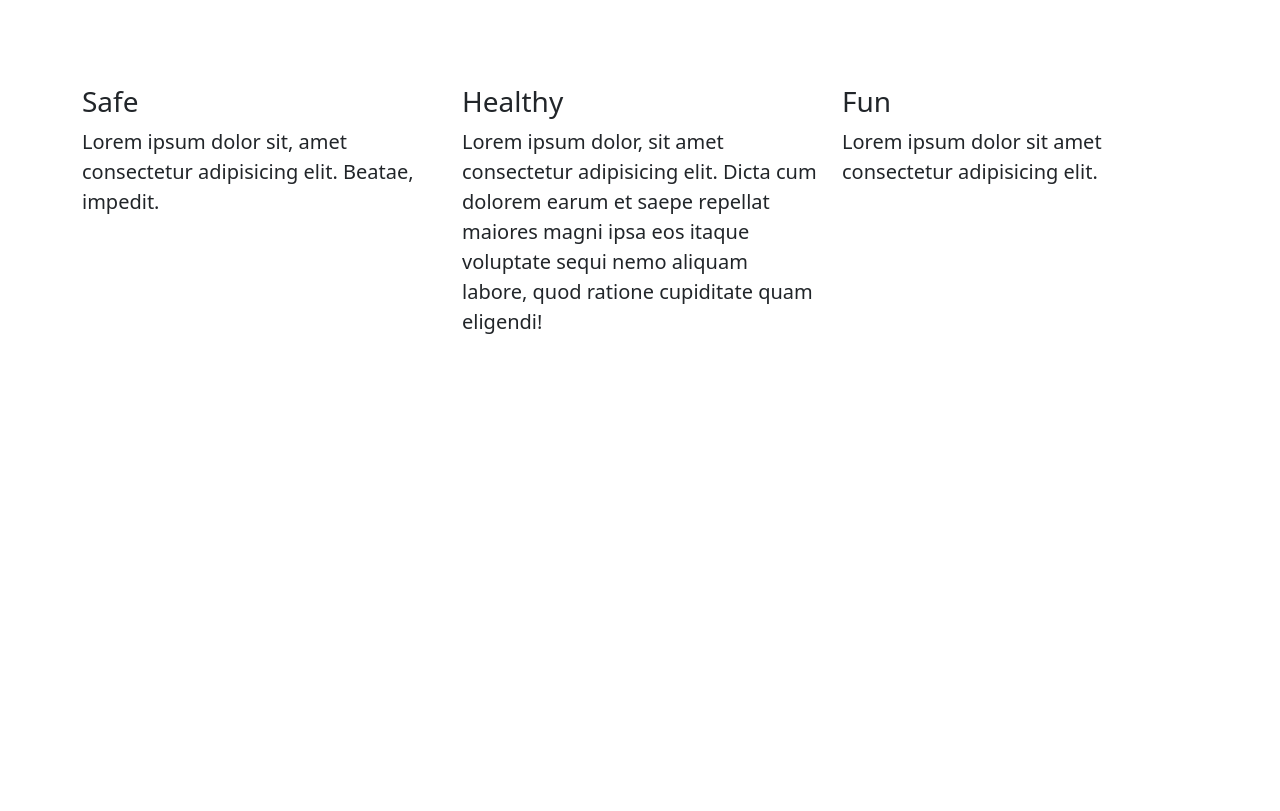
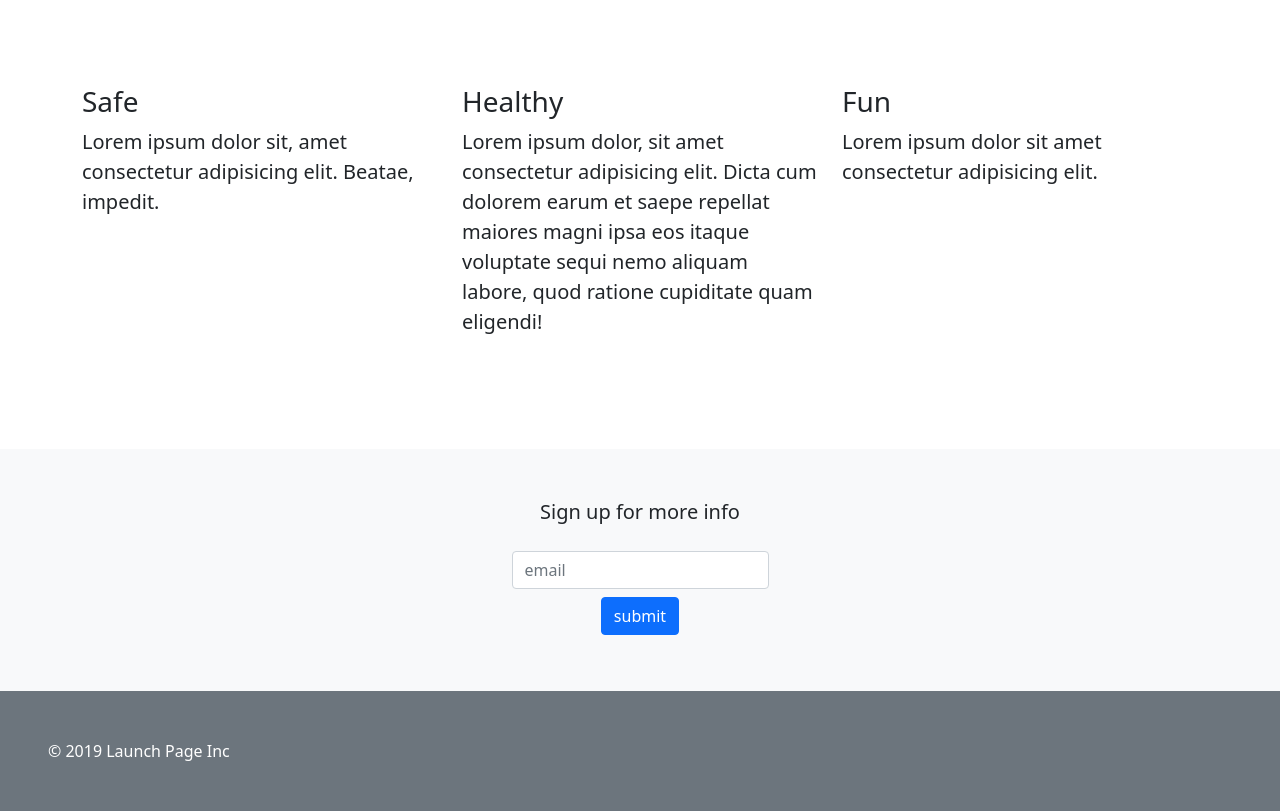
Before and after one commit to mcmjaay/fantasy-resume, a plain HTML site: page index.html in a window 1280 px wide. Shown: the part 346-1157 px from the top of the page. Before the commit the page ends 800 px from the top, so only its background shows below. Drawn offline with nearby package versions, Linux system fonts and the light colour scheme.

Commit message:
Update index.html

```diff
--- a/index.html
+++ b/index.html
@@ -43,8 +43,18 @@
       </div>
 
     <!-- CALL TO ACTION -->
-
-
+    <div class="mt-4 p-5 container-fluid bg-light text-center">
+        <p class="lead mb-4">Sign up for more info</p>
+        <div class="d-flex justify-content-center">
+            <form action="#" class="form-inline">
+                <input type="text" class="form-control mb-2 mr-sm-2" placeholder="email"/>
+                <button type="submit" class="btn btn-primary mb-2">submit</button>
+            </form>
+        </div>
+    </div>
     <!-- FOOTER -->
+    <div class="bg-secondary p-5 text-white">
+        &copy; 2019 Launch Page Inc
+    </div>
 </body>
 </html>
```
